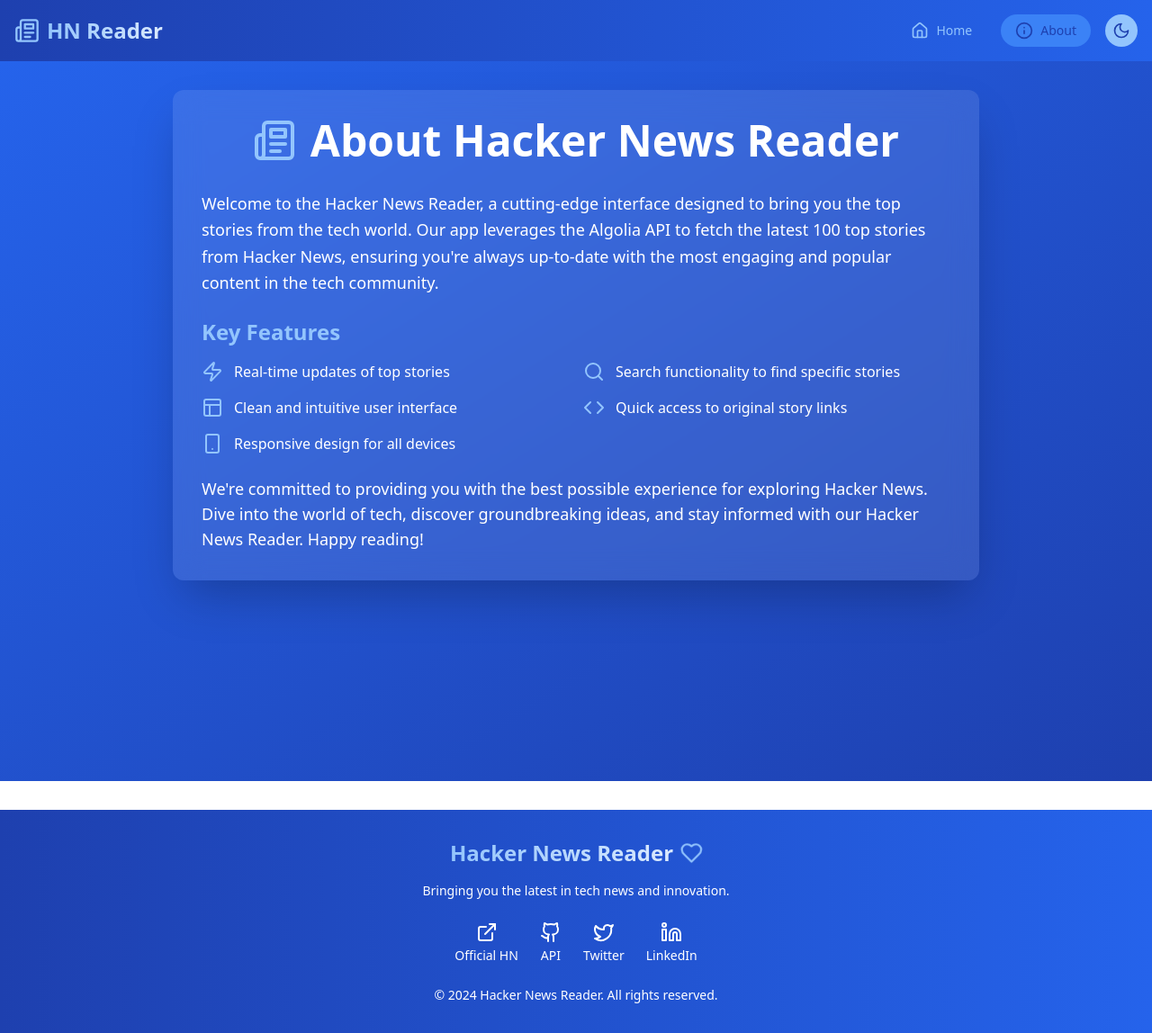
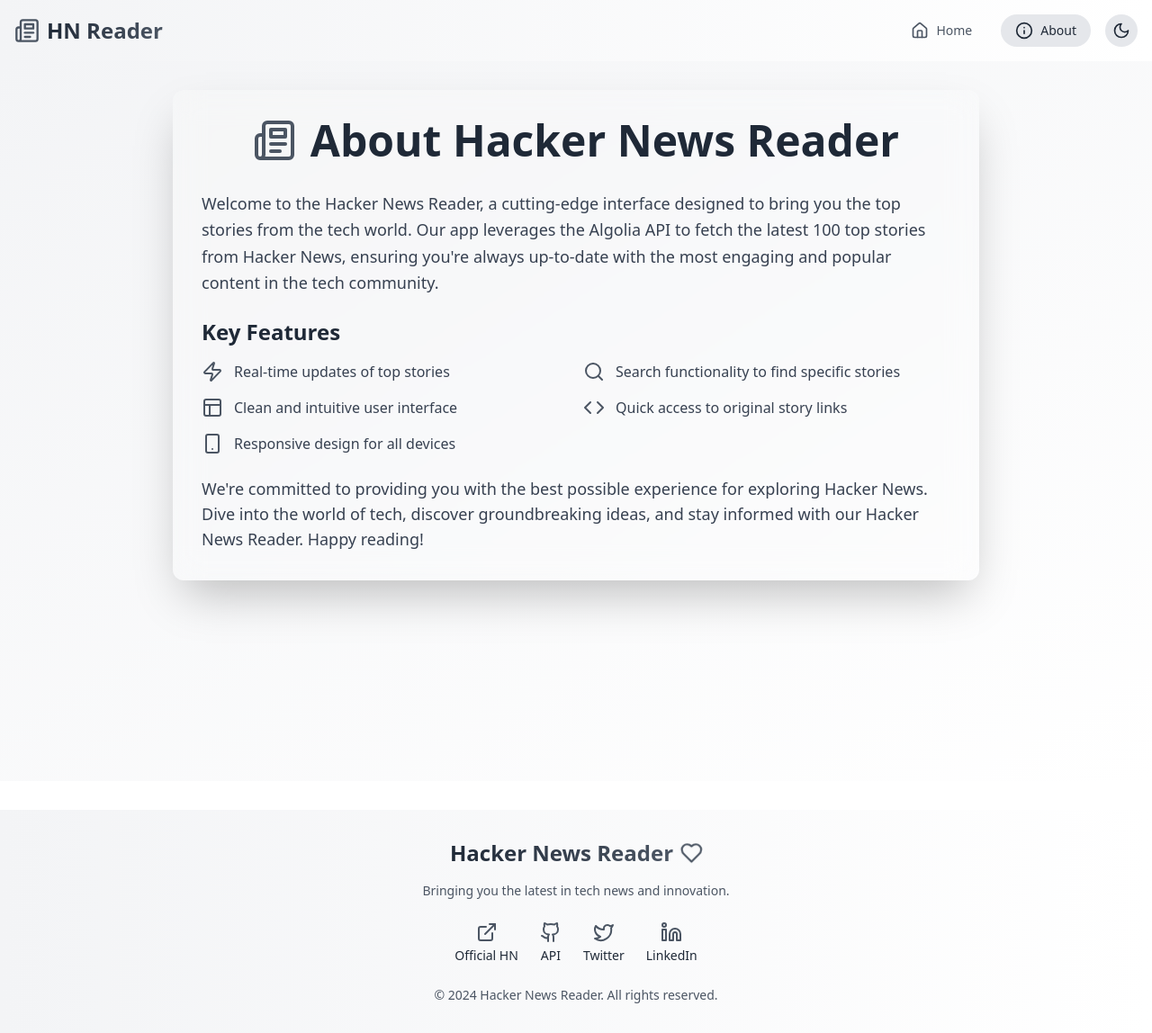
Before and after one commit to GPT-Engineer-App-Dev/news-navigator, a React (Vite) app: page /about in a window 1280 px wide. Shown: the whole page at 90% size. Built offline with nearby package versions, Linux system fonts and the light colour scheme.

Commit message:
Update color scheme to black and white
Changed the application's color scheme to utilize a black and white palette for improved contrast and readability.
[skip gpt_engineer]

```diff
--- a/src/components/Footer.jsx
+++ b/src/components/Footer.jsx
@@ -4,7 +4,7 @@ import { motion } from 'framer-motion';
 
 const Footer = () => {
   return (
-    <footer className="bg-gradient-to-r from-blue-800 to-blue-600 text-white py-8 mt-8">
+    <footer className="bg-gradient-to-r from-gray-100 to-white dark:from-gray-900 dark:to-gray-800 text-gray-800 dark:text-white py-8 mt-8">
       <div className="max-w-7xl mx-auto px-4 sm:px-6 lg:px-8">
         <div className="flex flex-col items-center">
           <motion.div
@@ -13,18 +13,18 @@ const Footer = () => {
             animate={{ opacity: 1, y: 0 }}
             transition={{ duration: 0.5 }}
           >
-            <span className="bg-clip-text text-transparent bg-gradient-to-r from-blue-300 to-blue-100">
+            <span className="bg-clip-text text-transparent bg-gradient-to-r from-gray-800 to-gray-600 dark:from-gray-200 dark:to-gray-400">
               Hacker News Reader
             </span>
             <motion.div
               animate={{ scale: [1, 1.2, 1] }}
               transition={{ repeat: Infinity, duration: 1.5 }}
             >
-              <Heart className="w-6 h-6 ml-2 text-blue-300" />
+              <Heart className="w-6 h-6 ml-2 text-gray-600 dark:text-gray-300" />
             </motion.div>
           </motion.div>
           <motion.p
-            className="text-sm mb-6 text-center"
+            className="text-sm mb-6 text-center text-gray-600 dark:text-gray-300"
             initial={{ opacity: 0, y: 20 }}
             animate={{ opacity: 1, y: 0 }}
             transition={{ duration: 0.5, delay: 0.2 }}
@@ -38,7 +38,7 @@ const Footer = () => {
             <SocialLink href="https://linkedin.com" icon={<Linkedin />} label="LinkedIn" />
           </div>
           <motion.p
-            className="text-sm text-center"
+            className="text-sm text-center text-gray-600 dark:text-gray-300"
             initial={{ opacity: 0 }}
             animate={{ opacity: 1 }}
             transition={{ duration: 0.5, delay: 0.4 }}
@@ -56,10 +56,10 @@ const SocialLink = ({ href, icon, label }) => (
     href={href}
     target="_blank"
     rel="noopener noreferrer"
-    className="text-sm hover:text-blue-300 transition-colors duration-300 flex flex-col items-center"
+    className="text-sm hover:text-gray-800 dark:hover:text-gray-200 transition-colors duration-300 flex flex-col items-center"
     whileHover={{ scale: 1.1 }}
   >
-    {React.cloneElement(icon, { className: "w-6 h-6 mb-1" })}
+    {React.cloneElement(icon, { className: "w-6 h-6 mb-1 text-gray-600 dark:text-gray-300" })}
     <span>{label}</span>
   </motion.a>
 );
--- a/src/components/HackerNewsList.jsx
+++ b/src/components/HackerNewsList.jsx
@@ -36,7 +36,7 @@ const HackerNewsList = ({ searchTerm }) => {
 
   return (
     <motion.div
-      className="bg-white bg-opacity-10 backdrop-blur-lg p-8 rounded-xl shadow-2xl"
+      className="bg-white dark:bg-gray-800 bg-opacity-10 dark:bg-opacity-10 backdrop-blur-lg p-8 rounded-xl shadow-2xl"
       initial={{ opacity: 0, y: 50 }}
       animate={{ opacity: 1, y: 0 }}
       transition={{ duration: 0.5, delay: 0.4 }}
@@ -74,15 +74,15 @@ const HackerNewsList = ({ searchTerm }) => {
           <button
             onClick={() => paginate(currentPage - 1)}
             disabled={currentPage === 1}
-            className="p-2 bg-blue-700 text-white rounded-full disabled:opacity-50 transition-all duration-300 hover:bg-blue-600"
+            className="p-2 bg-gray-200 dark:bg-gray-700 text-gray-800 dark:text-white rounded-full disabled:opacity-50 transition-all duration-300 hover:bg-gray-300 dark:hover:bg-gray-600"
           >
             <ChevronLeft size={24} />
           </button>
-          <span className="text-white font-bold">Page {currentPage}</span>
+          <span className="text-gray-800 dark:text-white font-bold">Page {currentPage}</span>
           <button
             onClick={() => paginate(currentPage + 1)}
             disabled={indexOfLastStory >= filteredStories.length}
-            className="p-2 bg-blue-700 text-white rounded-full disabled:opacity-50 transition-all duration-300 hover:bg-blue-600"
+            className="p-2 bg-gray-200 dark:bg-gray-700 text-gray-800 dark:text-white rounded-full disabled:opacity-50 transition-all duration-300 hover:bg-gray-300 dark:hover:bg-gray-600"
           >
             <ChevronRight size={24} />
           </button>
--- a/src/components/Navigation.jsx
+++ b/src/components/Navigation.jsx
@@ -13,17 +13,17 @@ const Navigation = () => {
   };
 
   return (
-    <nav className="bg-gradient-to-r from-blue-800 to-blue-600 p-4 shadow-lg">
+    <nav className="bg-gradient-to-r from-gray-100 to-white dark:from-gray-900 dark:to-gray-800 p-4 shadow-lg">
       <div className="max-w-7xl mx-auto flex justify-between items-center">
-        <Link to="/" className="text-white text-2xl font-bold flex items-center">
+        <Link to="/" className="text-gray-800 dark:text-white text-2xl font-bold flex items-center">
           <motion.div
             initial={{ rotate: -10 }}
             animate={{ rotate: 0 }}
             transition={{ duration: 0.5 }}
           >
-            <Newspaper className="mr-2 text-blue-300" size={28} />
+            <Newspaper className="mr-2 text-gray-600 dark:text-gray-300" size={28} />
           </motion.div>
-          <span className="bg-clip-text text-transparent bg-gradient-to-r from-blue-300 to-blue-100">
+          <span className="bg-clip-text text-transparent bg-gradient-to-r from-gray-800 to-gray-600 dark:from-gray-200 dark:to-gray-400">
             HN Reader
           </span>
         </Link>
@@ -32,7 +32,7 @@ const Navigation = () => {
           <NavLink to="/about" icon={<Info className="w-5 h-5" />} label="About" isActive={location.pathname === '/about'} />
           <motion.button
             onClick={toggleDarkMode}
-            className="p-2 bg-blue-300 text-blue-800 rounded-full"
+            className="p-2 bg-gray-200 dark:bg-gray-700 text-gray-800 dark:text-white rounded-full"
             whileHover={{ scale: 1.1 }}
             whileTap={{ scale: 0.9 }}
           >
@@ -48,7 +48,7 @@ const NavLink = ({ to, icon, label, isActive }) => (
   <Link to={to}>
     <motion.span
       className={`inline-flex items-center px-4 py-2 rounded-full text-sm font-medium transition-all duration-300 ${
-        isActive ? 'bg-blue-500 text-blue-800' : 'text-blue-300 hover:bg-blue-700'
+        isActive ? 'bg-gray-200 dark:bg-gray-700 text-gray-800 dark:text-white' : 'text-gray-600 dark:text-gray-300 hover:bg-gray-100 dark:hover:bg-gray-800'
       }`}
       whileHover={{ scale: 1.05 }}
       whileTap={{ scale: 0.95 }}
--- a/src/pages/About.jsx
+++ b/src/pages/About.jsx
@@ -4,19 +4,19 @@ import { Newspaper, Code, Zap, Search, Layout, Smartphone } from 'lucide-react';
 
 const About = () => {
   const features = [
-    { icon: <Zap className="w-6 h-6 text-blue-300" />, text: "Real-time updates of top stories" },
-    { icon: <Search className="w-6 h-6 text-blue-300" />, text: "Search functionality to find specific stories" },
-    { icon: <Layout className="w-6 h-6 text-blue-300" />, text: "Clean and intuitive user interface" },
-    { icon: <Code className="w-6 h-6 text-blue-300" />, text: "Quick access to original story links" },
-    { icon: <Smartphone className="w-6 h-6 text-blue-300" />, text: "Responsive design for all devices" },
+    { icon: <Zap className="w-6 h-6 text-gray-600 dark:text-gray-300" />, text: "Real-time updates of top stories" },
+    { icon: <Search className="w-6 h-6 text-gray-600 dark:text-gray-300" />, text: "Search functionality to find specific stories" },
+    { icon: <Layout className="w-6 h-6 text-gray-600 dark:text-gray-300" />, text: "Clean and intuitive user interface" },
+    { icon: <Code className="w-6 h-6 text-gray-600 dark:text-gray-300" />, text: "Quick access to original story links" },
+    { icon: <Smartphone className="w-6 h-6 text-gray-600 dark:text-gray-300" />, text: "Responsive design for all devices" },
   ];
 
   return (
-    <div className="min-h-screen bg-gradient-to-br from-blue-600 to-blue-800 flex flex-col">
+    <div className="min-h-screen bg-gradient-to-br from-gray-100 to-white dark:from-gray-900 dark:to-gray-800 flex flex-col">
       <main className="flex-grow p-8">
-        <div className="max-w-4xl mx-auto bg-white bg-opacity-10 backdrop-blur-lg rounded-xl shadow-2xl p-8">
+        <div className="max-w-4xl mx-auto bg-white dark:bg-gray-800 bg-opacity-10 dark:bg-opacity-10 backdrop-blur-lg rounded-xl shadow-2xl p-8">
           <motion.h1
-            className="text-5xl font-bold mb-8 text-center text-white flex items-center justify-center"
+            className="text-5xl font-bold mb-8 text-center text-gray-800 dark:text-white flex items-center justify-center"
             initial={{ opacity: 0, y: -50 }}
             animate={{ opacity: 1, y: 0 }}
             transition={{ duration: 0.5 }}
@@ -26,7 +26,7 @@ const About = () => {
               animate={{ rotate: 0 }}
               transition={{ duration: 0.5, delay: 0.2 }}
             >
-              <Newspaper className="mr-4 text-blue-300" size={48} />
+              <Newspaper className="mr-4 text-gray-600 dark:text-gray-300" size={48} />
             </motion.div>
             About Hacker News Reader
           </motion.h1>
@@ -35,15 +35,15 @@ const About = () => {
             animate={{ opacity: 1, y: 0 }}
             transition={{ duration: 0.5, delay: 0.2 }}
           >
-            <p className="text-white mb-6 text-lg leading-relaxed">
+            <p className="text-gray-700 dark:text-gray-300 mb-6 text-lg leading-relaxed">
               Welcome to the Hacker News Reader, a cutting-edge interface designed to bring you the top stories from the tech world. Our app leverages the Algolia API to fetch the latest 100 top stories from Hacker News, ensuring you're always up-to-date with the most engaging and popular content in the tech community.
             </p>
-            <h2 className="text-2xl font-semibold mb-4 text-blue-300">Key Features</h2>
+            <h2 className="text-2xl font-semibold mb-4 text-gray-800 dark:text-gray-200">Key Features</h2>
             <ul className="grid grid-cols-1 md:grid-cols-2 gap-4 mb-6">
               {features.map((feature, index) => (
                 <motion.li
                   key={index}
-                  className="flex items-center space-x-3 text-white"
+                  className="flex items-center space-x-3 text-gray-700 dark:text-gray-300"
                   initial={{ opacity: 0, x: -20 }}
                   animate={{ opacity: 1, x: 0 }}
                   transition={{ duration: 0.5, delay: 0.3 + index * 0.1 }}
@@ -54,7 +54,7 @@ const About = () => {
               ))}
             </ul>
             <motion.p
-              className="text-white text-lg"
+              className="text-gray-700 dark:text-gray-300 text-lg"
               initial={{ opacity: 0, y: 20 }}
               animate={{ opacity: 1, y: 0 }}
               transition={{ duration: 0.5, delay: 0.8 }}
```
Also changed, not shown: src/components/StoryCard.jsx (+8 -8 lines), src/pages/Index.jsx (+8 -8 lines).
